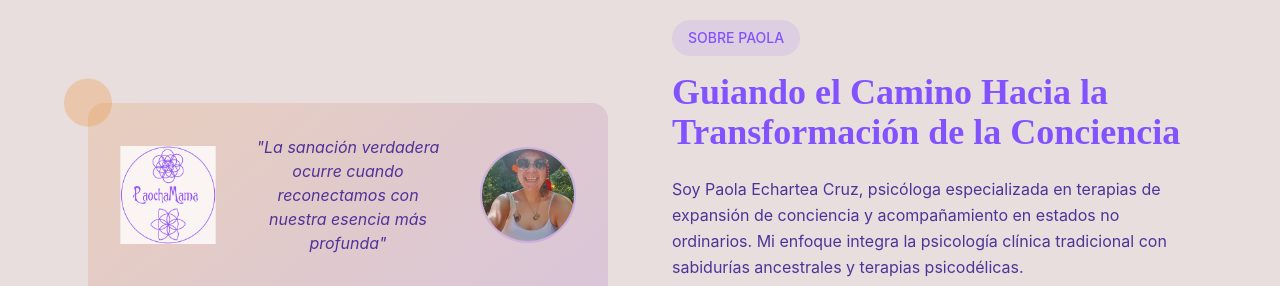
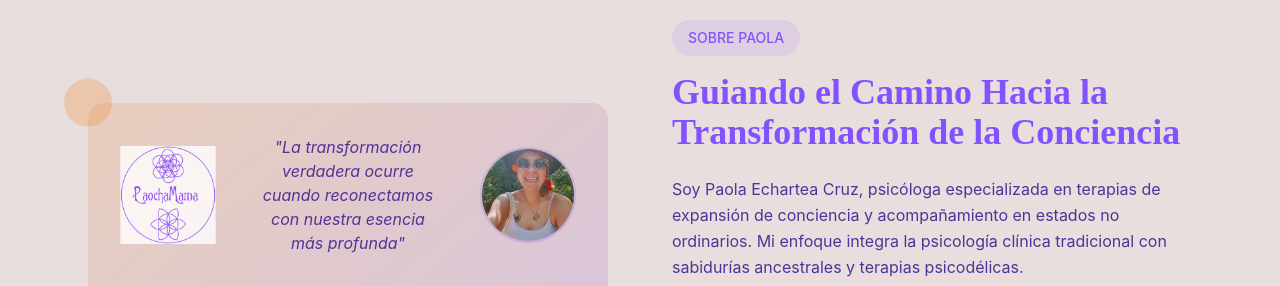
Before and after one commit to loveruleslife/paocha-mindbloom-site, a React (Vite) app: page / in a window 1280 px wide. Shown: the part 860-1146 px from the top of the page. Built offline with nearby package versions, Linux system fonts and the light colour scheme; the HTML template or start-up script is replaced by a standard one.

Commit message:
Refactor: Change quote text

```diff
--- a/src/contexts/LanguageContext.tsx
+++ b/src/contexts/LanguageContext.tsx
@@ -33,7 +33,7 @@ const translations = {
     // About
     'about.section': 'SOBRE PAOLA',
     'about.title': 'Guiando el Camino Hacia la Transformación de la Conciencia',
-    'about.quote': '"La sanación verdadera ocurre cuando reconectamos con nuestra esencia más profunda"',
+    'about.quote': '"La transformación verdadera ocurre cuando reconectamos con nuestra esencia más profunda"',
     'about.p1': 'Soy Paola Echartea Cruz, psicóloga especializada en terapias de expansión de conciencia y acompañamiento en estados no ordinarios. Mi enfoque integra la psicología clínica tradicional con sabidurías ancestrales y terapias psicodélicas.',
     'about.p2': 'Con años de formación en psicología transpersonal y ceremonias sagradas, ofrezco un espacio seguro para la exploración profunda del ser y la sanación de patrones limitantes que nos impiden vivir plenamente.',
     'about.p3': 'Mi misión es acompañar a las personas en su proceso de autodescubrimiento, brindando herramientas para integrar las experiencias transformadoras en su vida cotidiana y generar cambios duraderos.',
@@ -137,7 +137,7 @@ const translations = {
     // About
     'about.section': 'ABOUT PAOLA',
     'about.title': 'Guiding the Path Toward Consciousness Transformation',
-    'about.quote': '"True healing occurs when we reconnect with our deepest essence"',
+    'about.quote': '"True transformation occurs when we reconnect with our deepest essence"',
     'about.p1': 'I am Paola Echartea Cruz, a psychologist specialized in consciousness expansion therapies and accompaniment in non-ordinary states. My approach integrates traditional clinical psychology with ancestral wisdom and psychedelic therapies.',
     'about.p2': 'With years of training in transpersonal psychology and sacred ceremonies, I offer a safe space for deep exploration of the self and healing of limiting patterns that prevent us from living fully.',
     'about.p3': 'My mission is to accompany people in their process of self-discovery, providing tools to integrate transformative experiences into their daily lives and generate lasting changes.',
```
